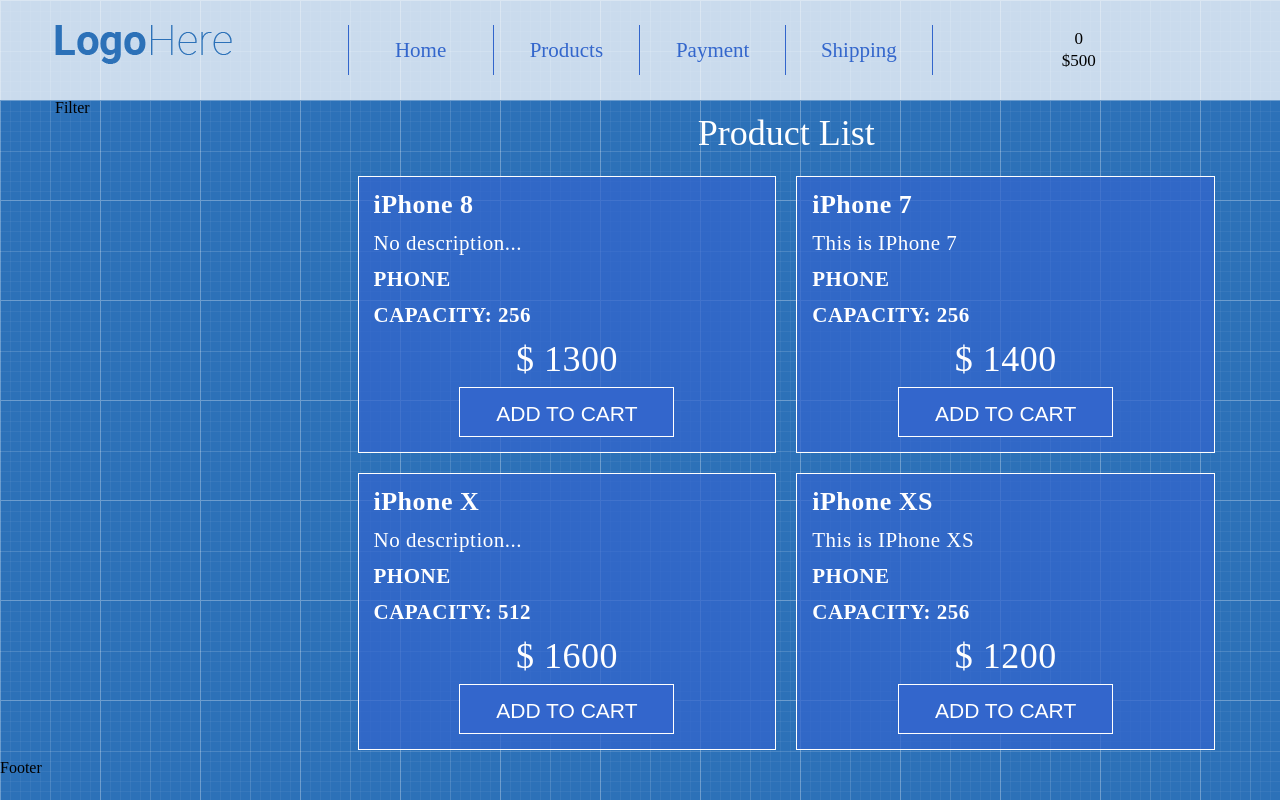
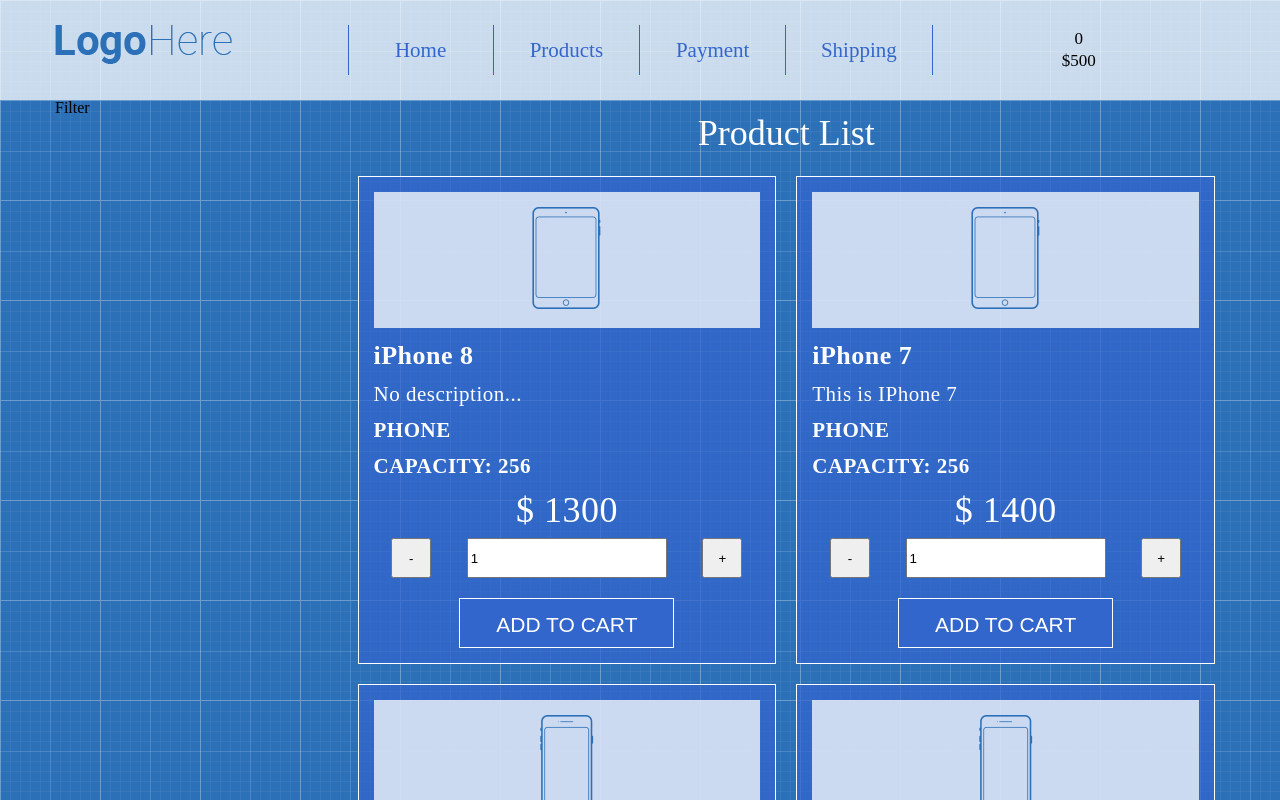
Before and after one commit to arkavenko15/react-shop, a React (Create React App) app: page / in a window 1280 px wide. Shown: the top 800 px of the page. Built offline with nearby package versions, Linux system fonts and the light colour scheme.

Commit message:
added useStste function to Products quantity

```diff
--- a/src/App/Main/Products/ProductList.js
+++ b/src/App/Main/Products/ProductList.js
@@ -14,7 +14,8 @@
                     description,
                     type,
                     capacity,
-                    price
+                    price,
+                    image,
                 } )=>(
 
                     <div className="col-lg-6" key={id}>
@@ -24,6 +25,7 @@
                         type={type}
                         capacity={capacity}
                         price={price}
+                        image={image}
                         />
                     </div>
                 ))
--- a/src/App/Main/Products/ProductListItem.css
+++ b/src/App/Main/Products/ProductListItem.css
@@ -46,3 +46,34 @@
     text-align: center;
     margin: 10px 0;
 }
+.product-img
+{
+    padding: 15px 0;
+    background-color: rgba(255,255,255,0.75);
+    margin-bottom: 15px;
+    text-align: center;
+}
+.product-quantity
+{
+    text-align: center;
+    margin-bottom: 20px;
+    display: flex;
+    justify-content: space-around;
+}
+.product-quantity input
+{
+    width: 200px;
+}
+.product-quantity button
+{
+    height: 40px;
+    width: 40px;
+
+}
+.product-quantity button:hover
+{
+    background-color: grey;
+    color:#ffffff;
+    border:none;
+
+}
--- a/src/App/Main/Products/ProductListItem.js
+++ b/src/App/Main/Products/ProductListItem.js
@@ -1,4 +1,4 @@
-import React from 'react'
+import React,{useState} from 'react'
 import PropTypes from 'prop-types'
 import ProductList from './ProductList'
 import './ProductListItem.css'
@@ -15,6 +15,7 @@
 console.log(name)
 const ProductListItem =(
     {
+        image,
         name,
         description ="No description...",
         type,
@@ -23,13 +24,22 @@
     }
 )=>
 {
+    const [count,setCount] = useState(1);
     return(
         <div className="product-list-item">
+            <div className="product-img">
+                <img src={image} alt=""/>
+            </div>
             <div className="product-title">{name}</div>
             <div className="product-description">{description}</div>
             <div className="product-features">{type}</div>
             <div className="product-features">Capacity: {capacity}</div>
             <div className="product-price">$ {price}</div>
+            <div className="product-quantity">
+                <button onClick={()=>setCount(count-1)}>-</button>
+                <input type="text" value={count}></input>
+                <button onClick={()=>setCount(count+1)}>+</button>
+            </div>
             <input type="button" className="btn-add-to-cart" value="ADD TO CART"/>
         </div>
     )
--- a/src/App/Main/Products/products.js
+++ b/src/App/Main/Products/products.js
@@ -7,6 +7,7 @@
         type:"phone",
         capacity:256,
         price:1300,
+        image:"images/ipad.png",
     },
     {
         id:2,
@@ -15,6 +16,7 @@
         type:"phone",
         capacity:256,
         price:1400,
+        image:"images/ipad.png",
     },
     {
         id:3,
@@ -23,6 +25,7 @@
         type:"phone",
         capacity:512,
         price:1600,
+        image:"images/iphone.png",
     },
     {
         id:4,
@@ -31,6 +34,8 @@
         type:"phone",
         capacity:256,
         price:1200,
+        image: "images/iphone.png",
+
     },
 ]
 export default products
```
Also changed, not shown: public/images/ipad.png (added), public/images/iphone.png (added).
